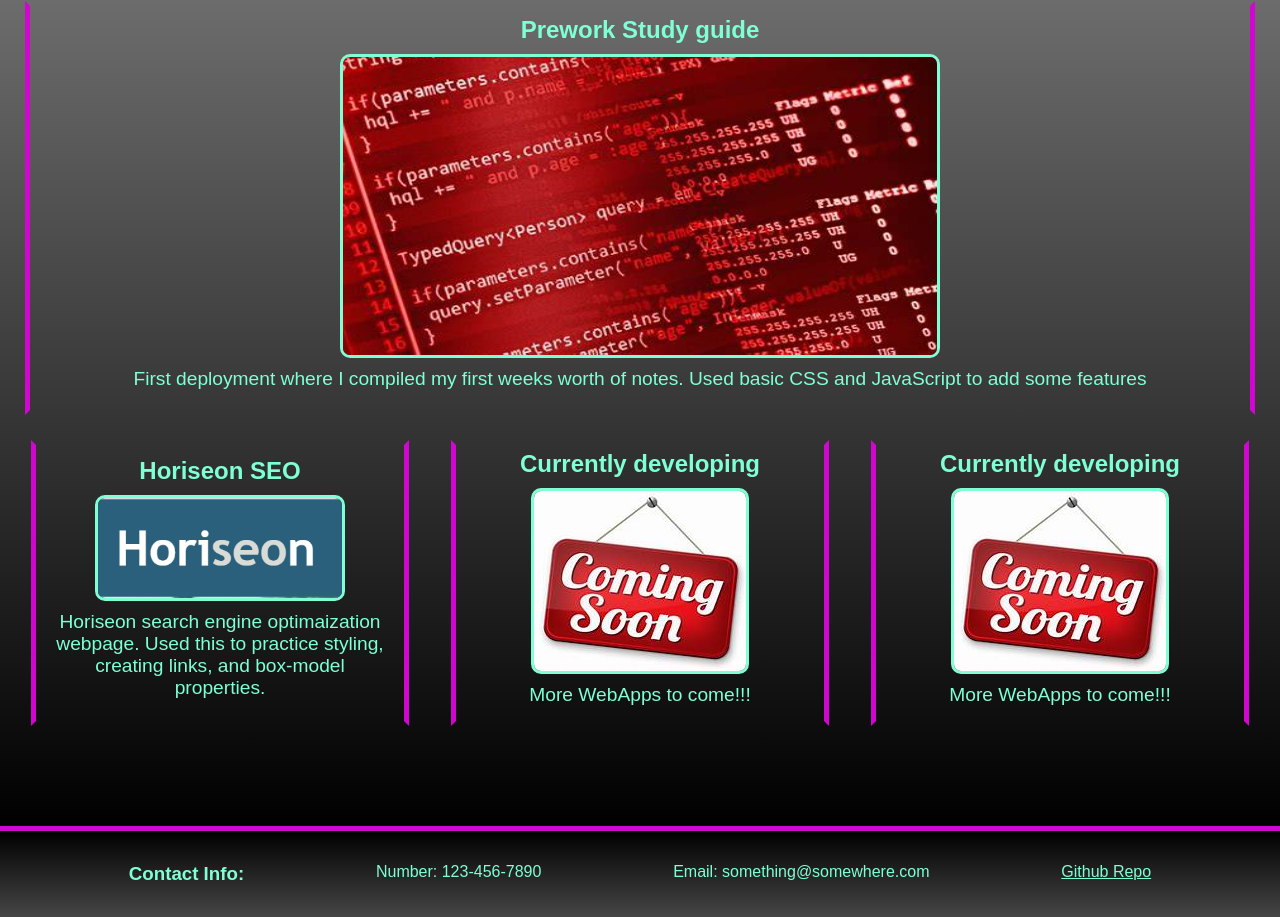
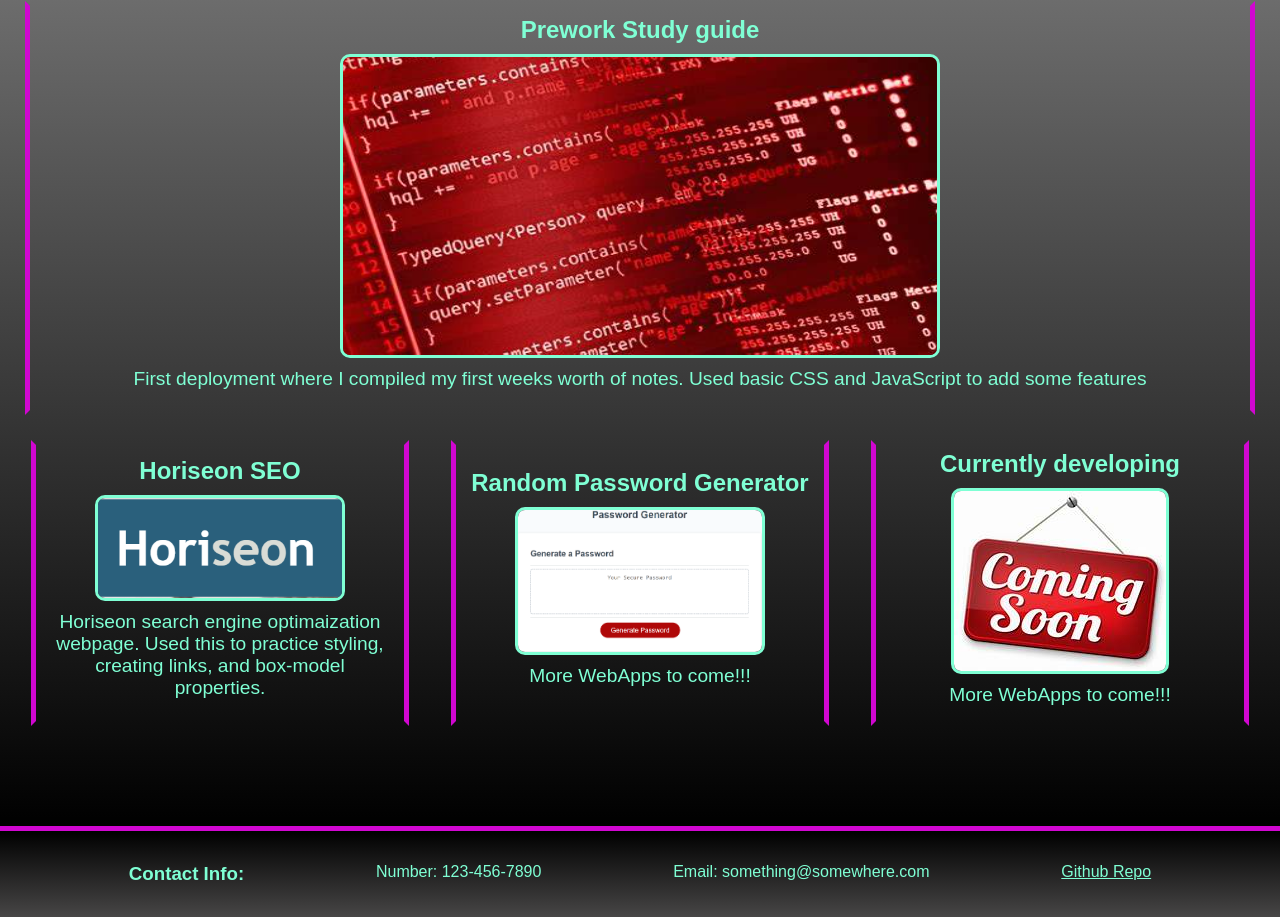
Before and after one commit to Hans-Doderlein/Portfolio, a plain HTML site: page index.html in a window 1280 px wide. Shown: the part 1004-1921 px from the top of the page. Drawn offline with Linux system fonts and the light colour scheme.

Commit message:
added Password Generator to work section

```diff
--- a/index.html
+++ b/index.html
@@ -94,9 +94,13 @@
           </figcaption>
         </a>
 
-        <a href="" target="_blank" class="appCard">
-          <h3 class="appHeadings">Currently developing</h3>
-          <img class="appImg" src="./images/ComingSoonImg.jfif" alt="" />
+        <a
+          href="https://hans-doderlein.github.io/Portfolio/"
+          target="_blank"
+          class="appCard"
+        >
+          <h3 class="appHeadings">Random Password Generator</h3>
+          <img class="appImg" src="./images/PassGenImg.png" />
           <figcaption>More WebApps to come!!!</figcaption>
         </a>
 
```
Also changed, not shown: images/PassGenImg.png (added).
